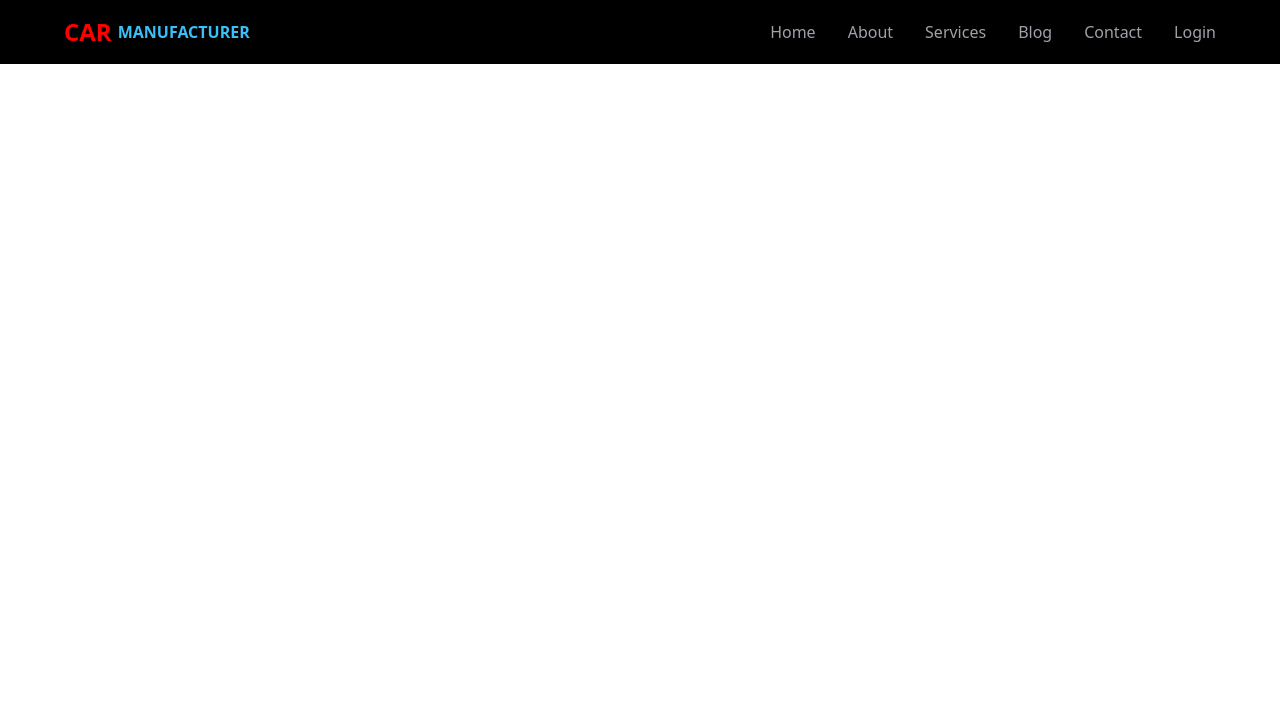
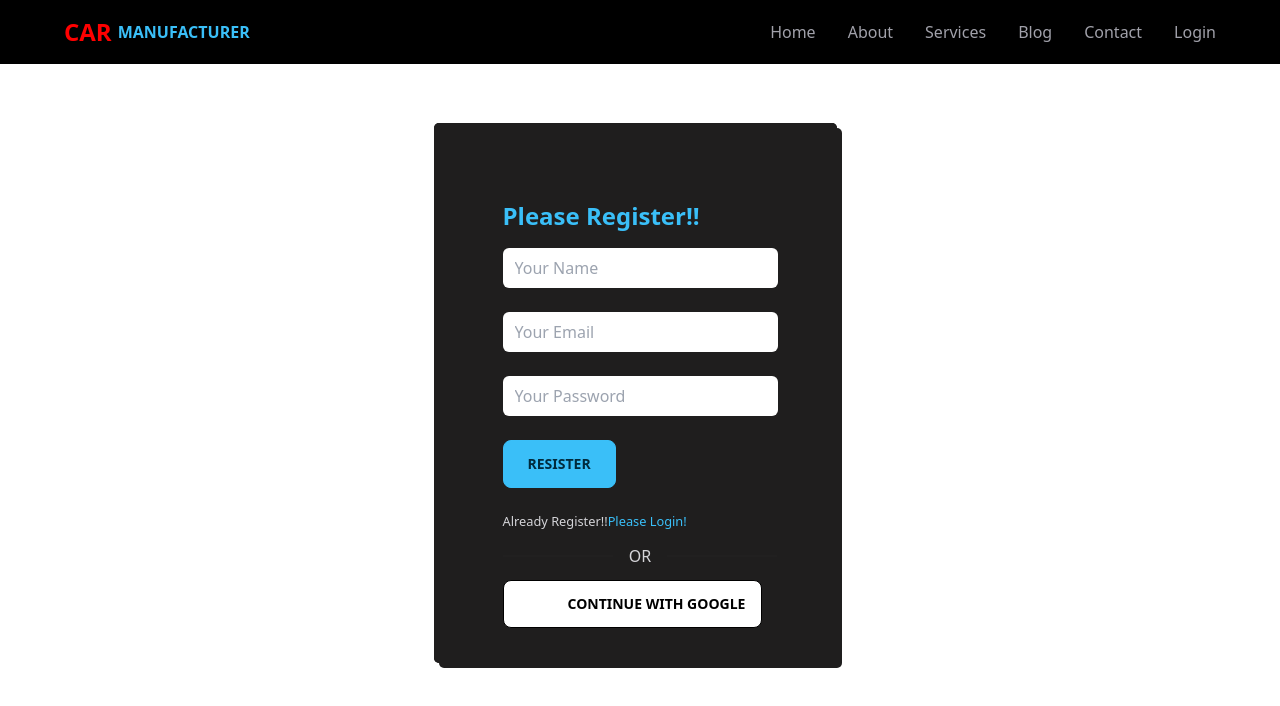
Before and after one commit to anishazahan/Cars-Instruments, a React (Create React App) app: page /register in a window 1280 px wide. Shown: the top 706 px of the page. Built offline with nearby package versions, Linux system fonts and the light colour scheme; the HTML template or start-up script is replaced by a standard one.

Commit message:
login-system

```diff
--- a/package.json
+++ b/package.json
@@ -11,6 +11,7 @@
     "react": "^18.1.0",
     "react-dom": "^18.1.0",
     "react-firebase-hooks": "^5.0.3",
+    "react-hook-form": "^7.31.2",
     "react-router-dom": "^6.3.0",
     "react-scripts": "5.0.1",
     "web-vitals": "^2.1.4"
--- a/src/App.js
+++ b/src/App.js
@@ -5,6 +5,7 @@ import Blog from "./Components/Pages/Blog/Blog";
 import Contact from "./Components/Pages/Contact/Contact";
 import Home from "./Components/Pages/Home/Home";
 import Login from "./Components/Pages/Login/Login";
+import Register from "./Components/Pages/Register/Register";
 import Services from "./Components/Pages/Services/Services";
 import RequireAuth from "./Components/RequireAuth/RequireAuth";
 import Navbar from "./Components/Shared/Navbar";
@@ -27,6 +28,7 @@ function App() {
             }
           />
            <Route path="/login" element={<Login></Login> } />
+           <Route path="/register" element={<Register></Register> } />
         </Routes>
       </Navbar>
     </div>
--- a/src/Components/Pages/Login/Login.js
+++ b/src/Components/Pages/Login/Login.js
@@ -1,28 +1,128 @@
-import React, { useState } from 'react'
-import { useSignInWithGoogle } from 'react-firebase-hooks/auth';
-import auth from '../../../Firebase.init';
-import "./Login.css"
+import React, { useState } from "react";
+import { useSignInWithEmailAndPassword, useSignInWithGoogle } from "react-firebase-hooks/auth";
+import auth from "../../../Firebase.init";
+import "./Login.css";
+import { useForm } from "react-hook-form";
+import { Link } from "react-router-dom";
 
 const Login = () => {
+  const [signInWithGoogle, googleuser, googleloading, googleError] = useSignInWithGoogle(auth);
+  const {
+    register,
+    formState: { errors },
+    handleSubmit,
+  } = useForm();
 
-  const [signInWithGoogle, user, loading, error] = useSignInWithGoogle(auth);
+  const [
+    signInWithEmailAndPassword,
+    user,
+    loading,
+    error,
+  ] = useSignInWithEmailAndPassword(auth);
+
+  let signInError;
+
+  if(error ||  googleError ){
+    signInError = <p className="text-error font-medium mb-3">{error?.message || googleError?.message}</p>
+  }
+
+  if(loading || googleloading){
+    return <button className="loading mt-16 font-medium">Loading</button>
+  }
+
+  if ( user || googleuser) {
+    console.log(user || googleuser);
+  }
+
+  const onSubmit = (data) => {
+    console.log(data);
+    signInWithEmailAndPassword(data.email,data.password);
+  };
+
 
 
 
   return (
-    <div className='background mx-auto text-zinc-300 font-bold px-16 py-10 my-16'>
-    <h3 className='mb-4 text-info font-bold text-2xl my-8'>Please Login Here</h3>
-    <form >
-    <div ><input type="email" className="px-8 pl-3 py-2 rounded-md mb-4 text-gray-900 outline-0 font-medium" placeholder='Your Email' /></div>
-    <div className=""><input type="password" className="px-8 py-2 pl-3 rounded-md mb-4 text-gray-900 outline-0 font-medium" placeholder='Your Password'/></div>
-    <button className='btn btn-info font-bold px-4 py-2 mb-16'>Login</button>
-    <div class="divider">OR</div>
-    <button className='btn btn-outline text-gray-300 pl-10 bg-white text-black font-medium'>Continue with Google</button>
-    </form>
+    <div className="background mx-auto text-zinc-300 px-16 py-10 my-16">
+      <h3 className="mb-4 text-info font-bold text-2xl my-8">
+        Please Login Here
+      </h3>
+      <form onSubmit={handleSubmit(onSubmit)}>
+
+          <input
+            type="email"
+            className="px-8 pl-3 py-2 rounded-md mb-4 text-gray-900 outline-0 font-medium w-full"
+            placeholder="Your Email"
+            {...register("email", {
+              required: {
+                value: true,
+                message: "Email must be Required",
+              },
+              pattern: {
+                value: /[a-z0-9]+@[a-z]+\.[a-z]{2,3}/,
+                message: "Enter Valid Email",
+              },
+            })}
+          />
+          <div className="mb-2">
+            {errors.email?.type === "required" && (
+              <p className="font-medium text-error mb-3 ">
+                {errors.email.message}
+              </p>
+            )}
+            {errors.email?.type === "pattern" && (
+              <p className="font-medium text-error mb-3 ">
+                {errors.email.message}
+              </p>
+            )}
+          </div>
 
 
-</div>
-  )
-}
 
-export default Login
+          <input
+            type="password"
+            className="px-8 py-2 pl-3 rounded-md mb-4 text-gray-900 outline-0 font-medium w-full"
+            placeholder="Your Password"
+            {...register("password", {
+              required: {
+                value: true,
+                message: "Password must be Required",
+              },
+              minLength: {
+                value: 6,
+                message: "Password must be min six character",
+              },
+            })}
+          />
+
+          <div className=" mb-2 ">
+            {errors.password?.type === "required" && (
+              <p className="font-medium text-error mb-3 ">
+                {errors.password.message}
+              </p>
+            )}
+            {errors.password?.type === "minLength" && (
+              <p className="font-medium text-error">
+                {errors.password.message}
+              </p>
+            )}
+          </div>
+
+              {signInError}
+       <input type="submit" value="Login" className="btn btn-info font-bold px-4 py-2 mb-5" />
+      </form>
+              <small>New to Car Manufacturer. <Link className="text-info" to="/register">Register Now</Link> </small>
+
+
+      <div className="divider">OR</div>
+      <button
+        className="btn btn-outline pl-16 bg-white text-black font-semi-bold "
+        onClick={() => signInWithGoogle()}
+      >
+        Continue with Google
+      </button>
+    </div>
+  );
+};
+
+export default Login;
--- /dev/null
+++ b/src/Components/Pages/Register/Register.js
@@ -0,0 +1,152 @@
+import React from 'react'
+import { useCreateUserWithEmailAndPassword,useSignInWithGoogle } from "react-firebase-hooks/auth";
+import auth from "../../../Firebase.init";
+
+import { useForm } from "react-hook-form";
+import { Link } from "react-router-dom";
+
+const Register = () => {
+
+    const [signInWithGoogle, googleuser, googleloading, googleError] = useSignInWithGoogle(auth);
+    const {
+      register,
+      formState: { errors },
+      handleSubmit,
+    } = useForm();
+
+    const [
+        createUserWithEmailAndPassword,
+        user,
+        loading,
+        error,
+      ] = useCreateUserWithEmailAndPassword(auth);
+
+    let signInError;
+
+    if(error ||  googleError ){
+      signInError = <p className="text-error font-medium mb-3">{error?.message || googleError?.message}</p>
+    }
+
+    if(loading || googleloading){
+      return <button className="loading mt-16 font-medium">Loading</button>
+    }
+
+    if ( user || googleuser) {
+      console.log(user || googleuser);
+    }
+
+    const onSubmit = (data) => {
+      console.log(data);
+      createUserWithEmailAndPassword(data.email,data.password)
+
+    };
+
+
+  return (
+    <div className="background mx-auto text-zinc-300 px-16 py-10 my-16">
+    <h3 className="mb-4 text-info font-bold text-2xl my-8">
+      Please Register!!
+    </h3>
+    <form onSubmit={handleSubmit(onSubmit)}>
+
+
+
+    <input
+          type="text"
+          className="px-8 pl-3 py-2 rounded-md mb-4 text-gray-900 outline-0 font-medium w-full"
+          placeholder="Your Name"
+          {...register("name", {
+            required: {
+              value: true,
+              message: "Name must be Required",
+            },
+
+          })}
+        />
+        <div className="mb-2">
+          {errors.name?.type === "required" && (
+            <p className="font-medium text-error mb-3 ">
+              {errors.name.message}
+            </p>
+          )}
+
+        </div>
+
+
+        <input
+          type="email"
+          className="px-8 pl-3 py-2 rounded-md mb-4 text-gray-900 outline-0 font-medium w-full"
+          placeholder="Your Email"
+          {...register("email", {
+            required: {
+              value: true,
+              message: "Email must be Required",
+            },
+            pattern: {
+              value: /[a-z0-9]+@[a-z]+\.[a-z]{2,3}/,
+              message: "Enter Valid Email",
+            },
+          })}
+        />
+        <div className="mb-2">
+          {errors.email?.type === "required" && (
+            <p className="font-medium text-error mb-3 ">
+              {errors.email.message}
+            </p>
+          )}
+          {errors.email?.type === "pattern" && (
+            <p className="font-medium text-error mb-3 ">
+              {errors.email.message}
+            </p>
+          )}
+        </div>
+
+
+
+        <input
+          type="password"
+          className="px-8 py-2 pl-3 rounded-md mb-4 text-gray-900 outline-0 font-medium w-full"
+          placeholder="Your Password"
+          {...register("password", {
+            required: {
+              value: true,
+              message: "Password must be Required",
+            },
+            minLength: {
+              value: 6,
+              message: "Password must be min six character",
+            },
+          })}
+        />
+
+        <div className=" mb-2 ">
+          {errors.password?.type === "required" && (
+            <p className="font-medium text-error mb-3 ">
+              {errors.password.message}
+            </p>
+          )}
+          {errors.password?.type === "minLength" && (
+            <p className="font-medium text-error">
+              {errors.password.message}
+            </p>
+          )}
+        </div>
+
+            {signInError}
+     <input type="submit" value="Resister" className="btn btn-info font-bold px-6 mb-5" />
+    </form>
+            <small>Already Register!!<Link className="text-info" to="/login">Please Login!</Link> </small>
+
+
+    <div className="divider">OR</div>
+    <button
+      className="btn btn-outline pl-16 bg-white text-black font-semi-bold "
+      onClick={() => signInWithGoogle()}
+    >
+      Continue with Google
+    </button>
+  </div>
+  )
+}
+
+export default Register
```
Also changed, not shown: 1 other file (tests, documents, lock files or other folders).
